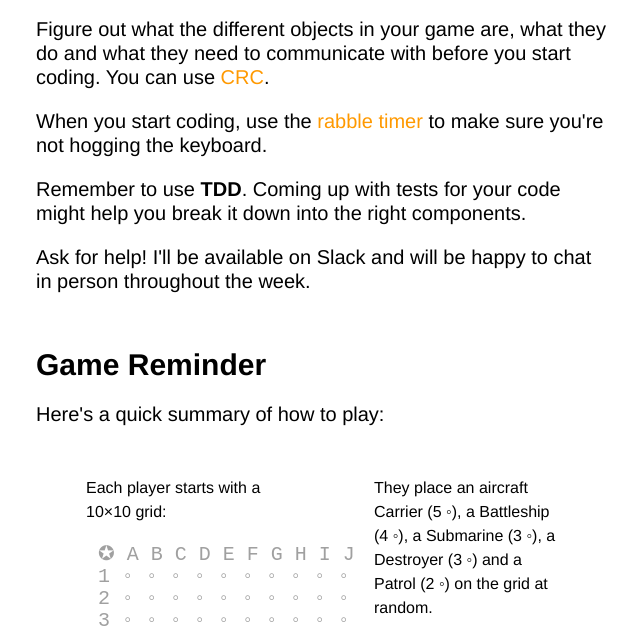
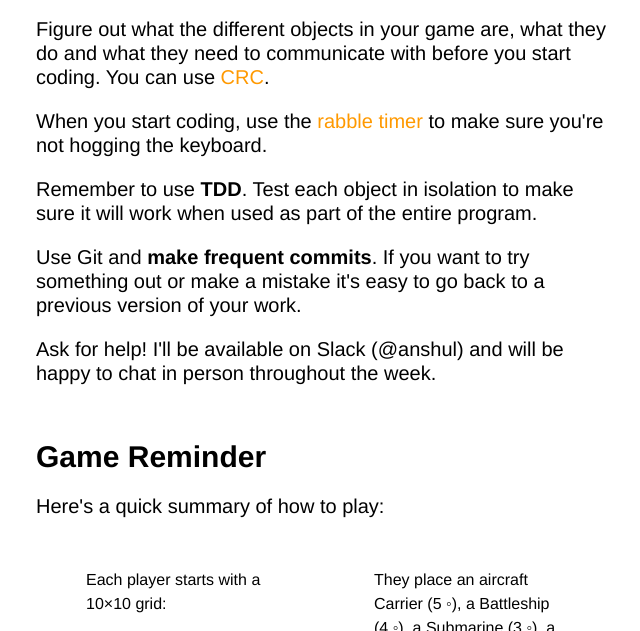
Before and after one commit to vixus0/fightboats, a plain HTML site: page index.htm in a window 1280 px wide. Shown: the part 469-1100 px from the top of the page, without its empty margins (316-956 px from the left). Drawn offline with Linux system fonts and the light colour scheme.

Commit message:
More tips

```diff
--- a/index.htm
+++ b/index.htm
@@ -28,8 +28,9 @@ a:hover { border-bottom: 3px solid }
 <p><strong>Work in pairs.</strong> You're less likely to get stuck.</p>
 <p>Figure out what the different objects in your game are, what they do and what they need to communicate with before you start coding. You can use <a href="crc.png" title="CRC Card">CRC</a>.</p>
 <p>When you start coding, use the <a href="http://vixus0.github.io/rabble">rabble timer</a> to make sure you're not hogging the keyboard.</p>
-<p>Remember to use <strong>TDD</strong>. Coming up with tests for your code might help you break it down into the right components.</p>
-<p>Ask for help! I'll be available on Slack and will be happy to chat in person throughout the week.</p>
+<p>Remember to use <strong>TDD</strong>. Test each object in isolation to make sure it will work when used as part of the entire program.</p>
+<p>Use Git and <strong>make frequent commits</strong>. If you want to try something out or make a mistake it's easy to go back to a previous version of your work.</p>
+<p>Ask for help! I'll be available on Slack (@anshul) and will be happy to chat in person throughout the week.</p>
 
 <h2>Game Reminder</h2>
 <p>Here's a quick summary of how to play:</p>
```
